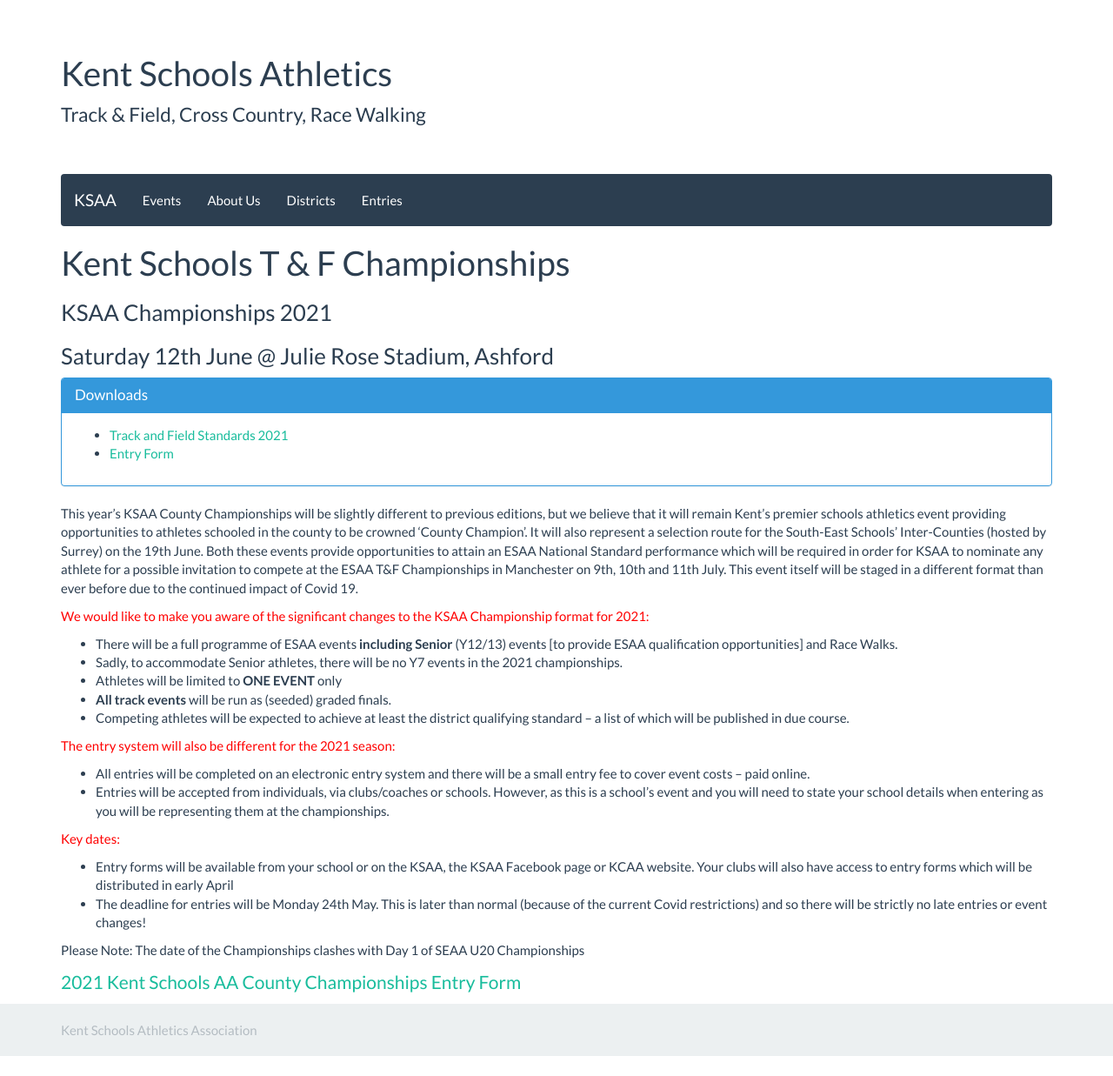
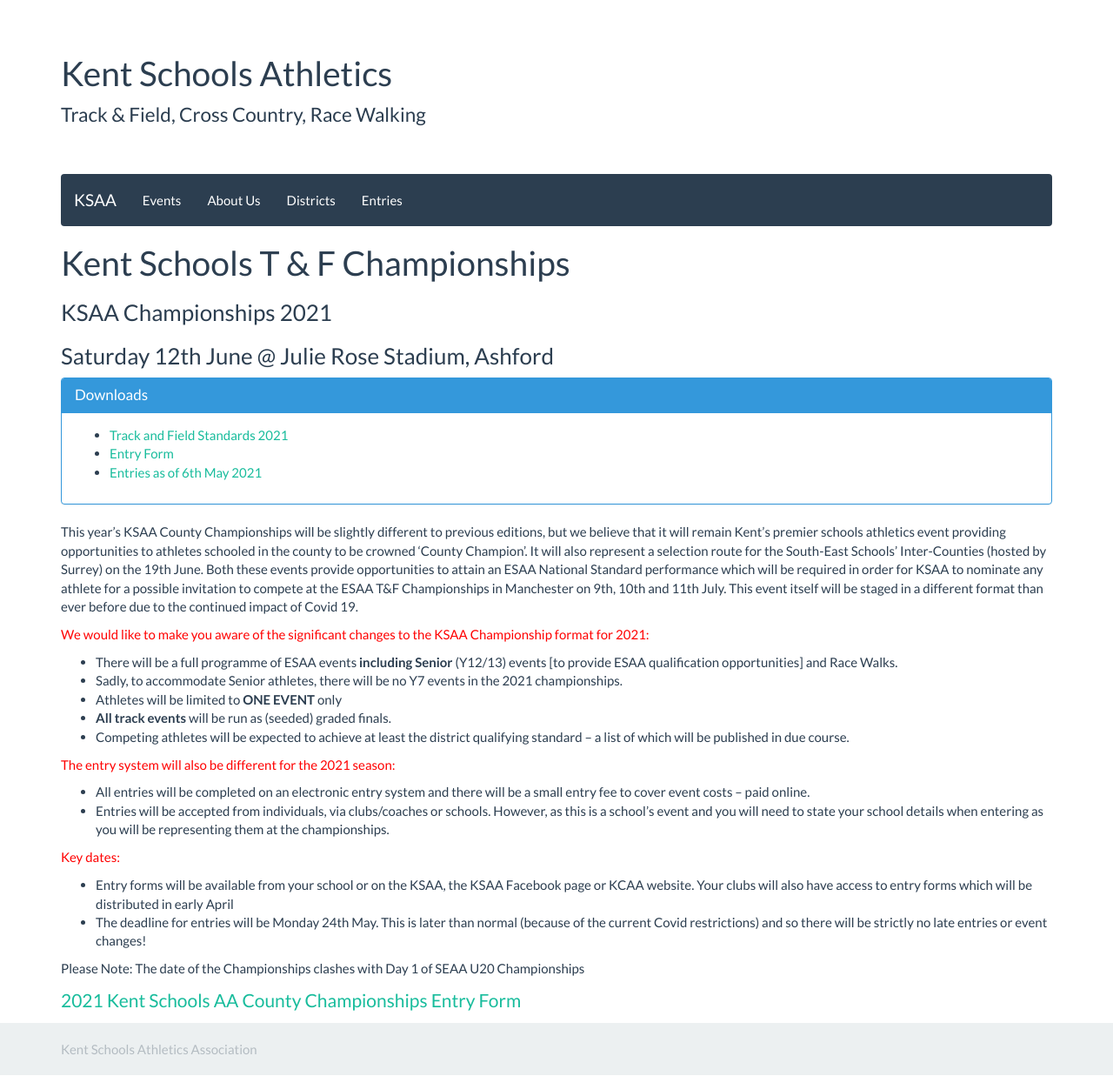
Before and after one commit to chrisnewark/chrisnewark.github.io, a Jekyll site: the page built from _events/20-21/2021-06-12-kent-schools-t-and-f-championships.md, in a window 1280 px wide. Shown: the whole page at 87% size. Built offline with Jekyll 4.4.1, drawn with Linux system fonts in a browser that asks for light colours; nearby versions of some CDN libraries; before the commit the page ends 1216 px from its top, so only the background shows below that.

Commit message:
Added entries

```diff
--- a/_events/20-21/2021-06-12-kent-schools-t-and-f-championships.md
+++ b/_events/20-21/2021-06-12-kent-schools-t-and-f-championships.md
@@ -17,6 +17,7 @@
         <ul>
             <li><a href="/files/events/20-21/2021-06-12-kent-schools-t-and-f-championships/T-and-F-Standards-2021.pdf">Track and Field Standards 2021</a></li>
             <li><a href="https://forms.gle/pvGsry2goPPyVYNL9">Entry Form</a></li>
+            <li><a href="/files/events/20-21/2021-06-12-kent-schools-t-and-f-championships/entries-2021-05-06.pdf">Entries as of 6th May 2021</a></li>
         </ul>
     </div>
 </div>
```
Also changed, not shown: 1 other file.
